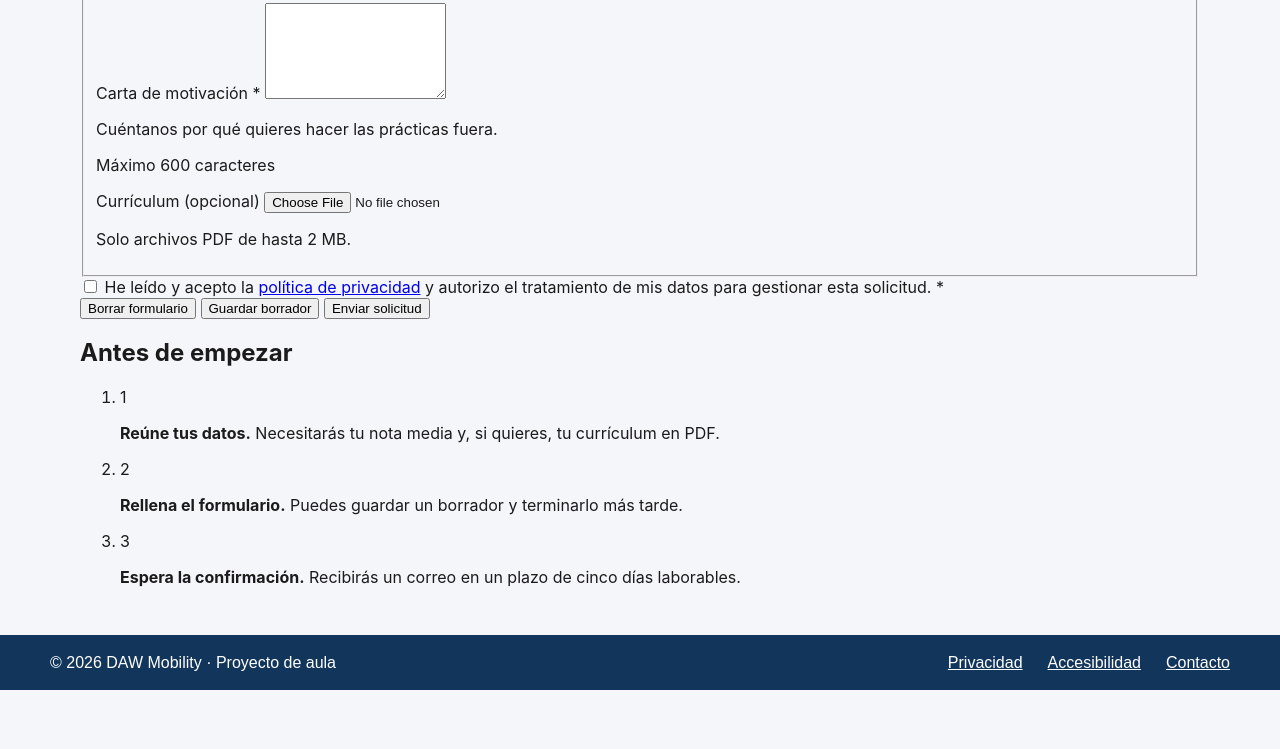
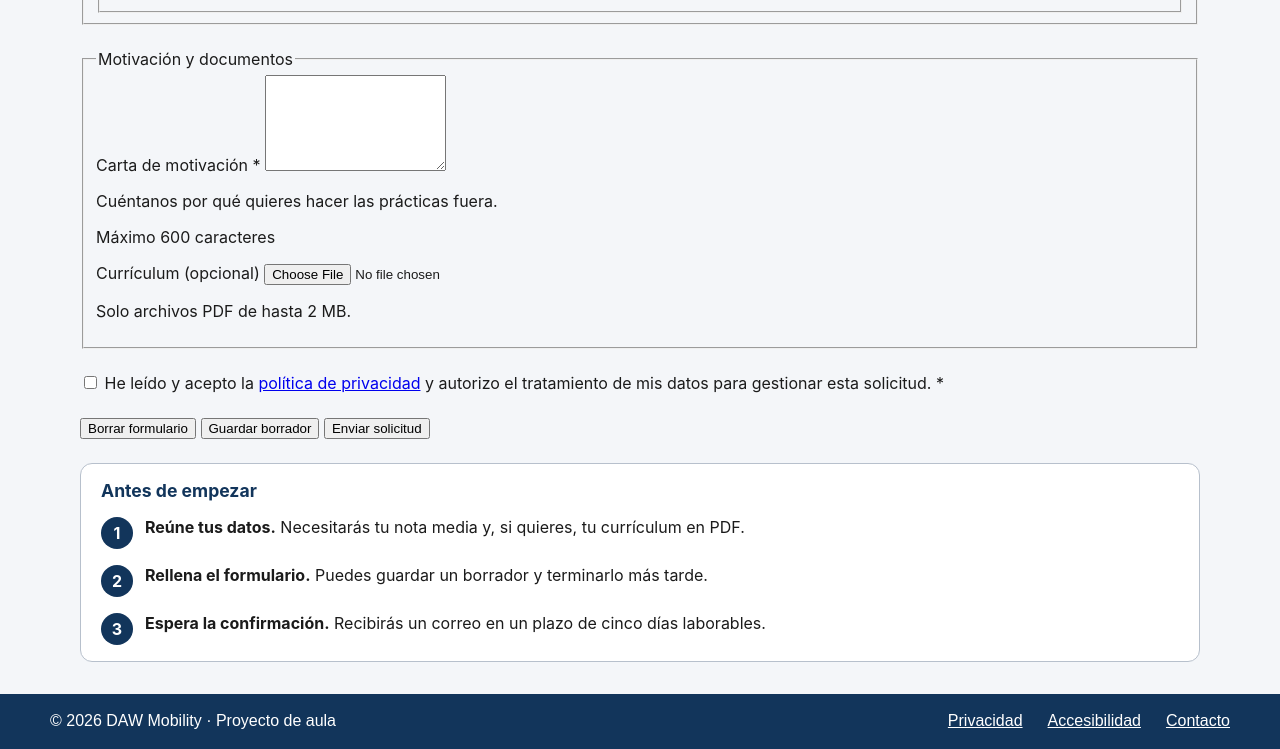
Before and after one commit to kmirass/diw-flexbox1-garcia-david, a plain HTML site: page index.html in a window 1280 px wide. Shown: the part 953-1702 px from the top of the page. Before the commit the page ends 1643 px from the top, so only its background shows below. Drawn offline with Linux system fonts and the light colour scheme.

Commit message:
estructura y ayuda

```diff
--- a/styles/estilos.css
+++ b/styles/estilos.css
@@ -96,3 +96,64 @@ body {
     color: #fff;
     font-weight: 500;
 }
+/* estructura */
+
+.contenido {
+    display: grid;
+    grid-template-columns: minmax(0, 1fr);
+    gap: 1.5rem;
+}
+
+.formulario {
+    display: grid;
+    grid-template-columns: minmax(0, 1fr);
+    gap: 1.5rem;
+}
+
+/* ayuda */
+
+.ayuda {
+    padding: 1rem 1.25rem;
+    border: 1px solid #b7c0cc;
+    border-radius: 0.75rem;
+    background-color: #fff;
+}
+
+.ayuda__titulo {
+    margin: 0 0 1rem;
+    font-size: 1.1rem;
+    color: #12355b;
+}
+
+.ayuda__lista {
+    display: grid;
+    gap: 1rem;
+
+    margin: 0;
+    padding: 0;
+    list-style: none;
+}
+
+.ayuda__paso {
+    display: grid;
+    grid-template-columns: 2rem 1fr;
+    align-items: start;
+    gap: 0.75rem;
+}
+
+.ayuda__numero {
+    display: grid;
+    place-items: center;
+
+    width: 2rem;
+    height: 2rem;
+    border-radius: 50%;
+
+    font-weight: bold;
+    color: #fff;
+    background-color: #12355b;
+}
+
+.ayuda__texto {
+    margin: 0;
+}
```
